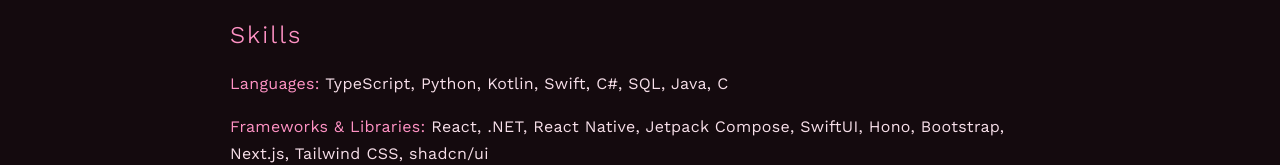
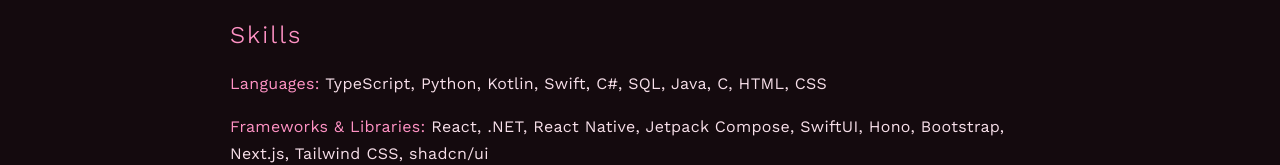
Before and after one commit to AnnikenJE/annikenje-website, a React (Vite) app: page /about in a window 1280 px wide. Shown: the part 497-662 px from the top of the page. Built offline with nearby package versions, Linux system fonts and the light colour scheme.

Commit message:
content: add skills

```diff
--- a/src/pages/AboutPage.tsx
+++ b/src/pages/AboutPage.tsx
@@ -36,7 +36,7 @@
           </h2>
           <p className="reveal" style={order(3)}>
             <span className="highlight-txt">Languages:</span> TypeScript,
-            Python, Kotlin, Swift, C#, SQL, Java, C
+            Python, Kotlin, Swift, C#, SQL, Java, C, HTML, CSS
           </p>
           <p className="reveal" style={order(4)}>
             <span className="highlight-txt">Frameworks & Libraries:</span> React,
```
